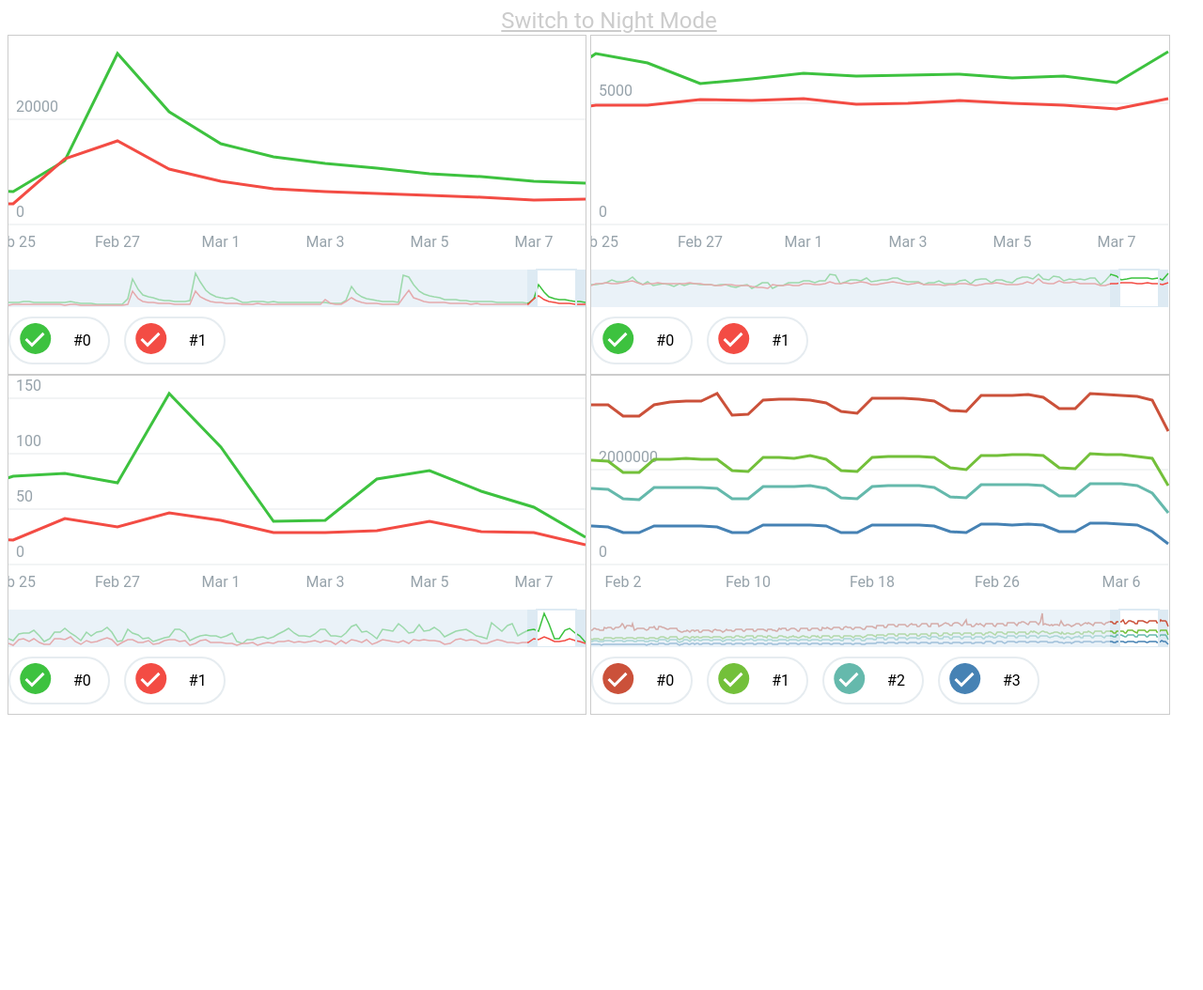
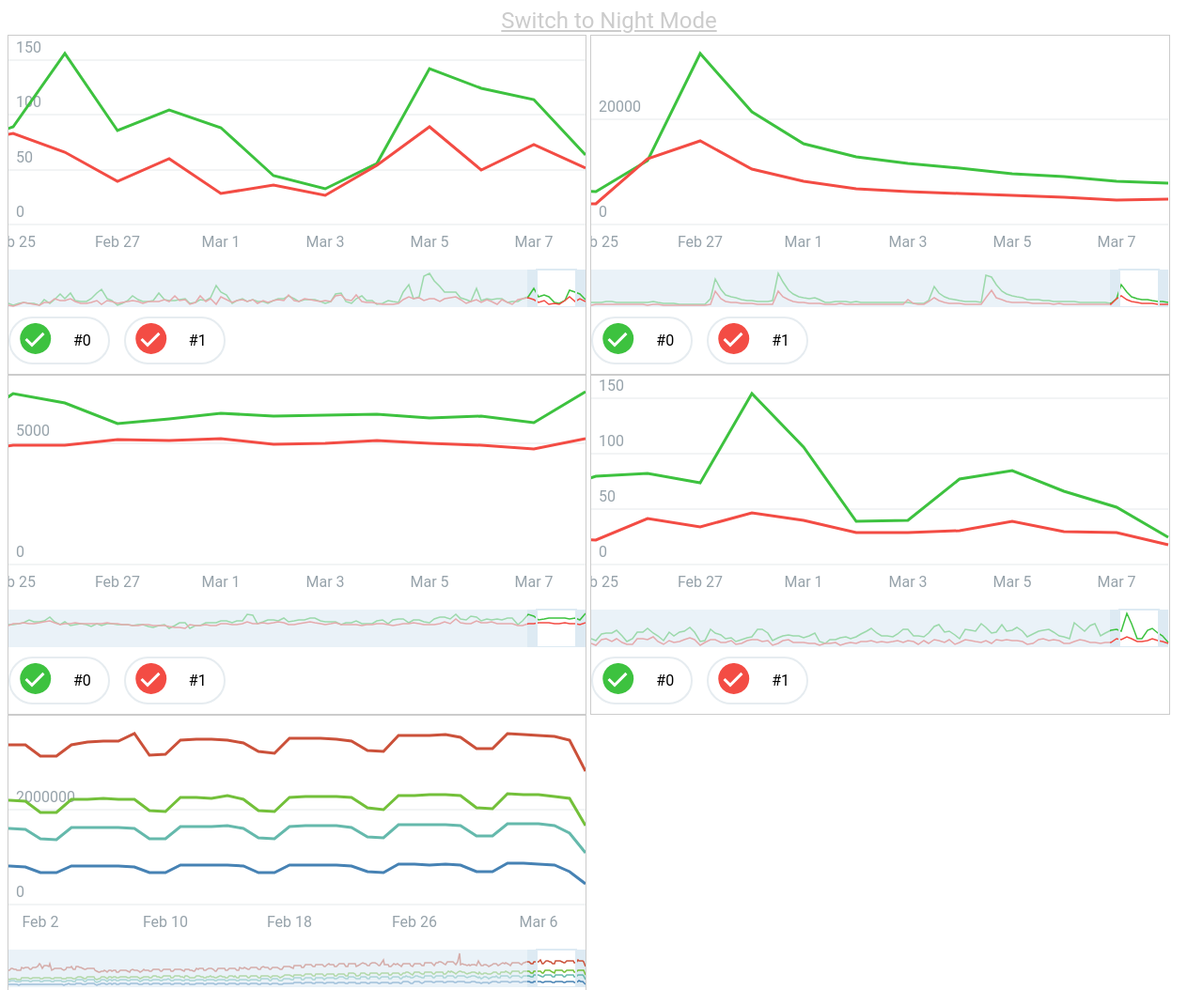
Before and after one commit to morozovsanya/js_chart, a website: page src/copy/index.html in a window 1280 px wide. Shown: the top 1054 px of the page at 94% size. Before the commit the page ends 816 px from the top, so only its background shows below. Drawn offline with Linux system fonts and the light colour scheme; files that its build step writes are made by us from their sources.

Commit message:
5 charts

```diff
--- a/src/copy/index.html
+++ b/src/copy/index.html
@@ -9,10 +9,11 @@
     <script type="text/javascript" src="chart_data.js"></script>
     <script type="text/javascript" >
        function load() {
-            Chart("chart1",chart_data[1])
-            Chart("chart2",chart_data[2])
-            Chart("chart3",chart_data[3])
-            Chart("chart4",chart_data[4])
+            Chart("chart1",chart_data[0])
+            Chart("chart2",chart_data[1])
+            Chart("chart3",chart_data[2])
+            Chart("chart4",chart_data[3])
+            Chart("chart5",chart_data[4])
         }
     </script>
 </head>
@@ -50,6 +51,7 @@
         <div id="chart2" class="chart-box"></div>
         <div id="chart3" class="chart-box"></div>
         <div id="chart4" class="chart-box"></div>
+        <div id="chart5" class="chart-box"></div>
     </div>
 
 </body>
```
Also changed, not shown: dist/index.html.
